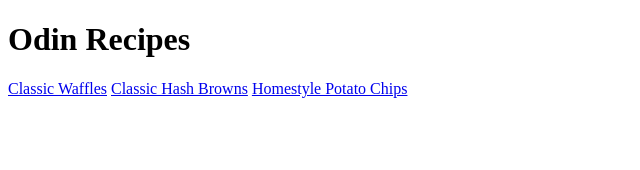
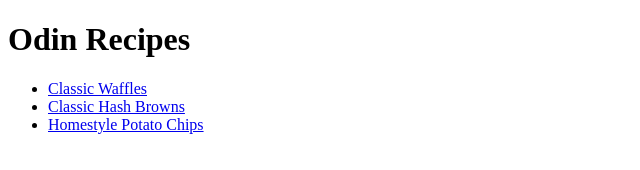
Before and after one commit to TCoder4/odin-recipes, a plain HTML site: page index.html in a window 1280 px wide. Shown: the whole page, without its empty margins (0-640 px from the left). Drawn offline with Linux system fonts and the light colour scheme.

Commit message:
Format links to unordered list

```diff
--- a/index.html
+++ b/index.html
@@ -8,8 +8,13 @@
 </head>
 <body>
     <h1>Odin Recipes</h1>
-    <a href="recipes/classicwaffles.html">Classic Waffles</a>
-    <a href="recipes/classichashbrowns.html">Classic Hash Browns</a>
-    <a href="recipes/potatochips.html">Homestyle Potato Chips</a>
+    <ul>
+        <li>    <a href="recipes/classicwaffles.html">Classic Waffles</a>
+        </li>
+        <li>    <a href="recipes/classichashbrowns.html">Classic Hash Browns</a>
+        </li>
+        <li>    <a href="recipes/potatochips.html">Homestyle Potato Chips</a>
+        </li>
+    </ul>
 </body>
 </html>
```
